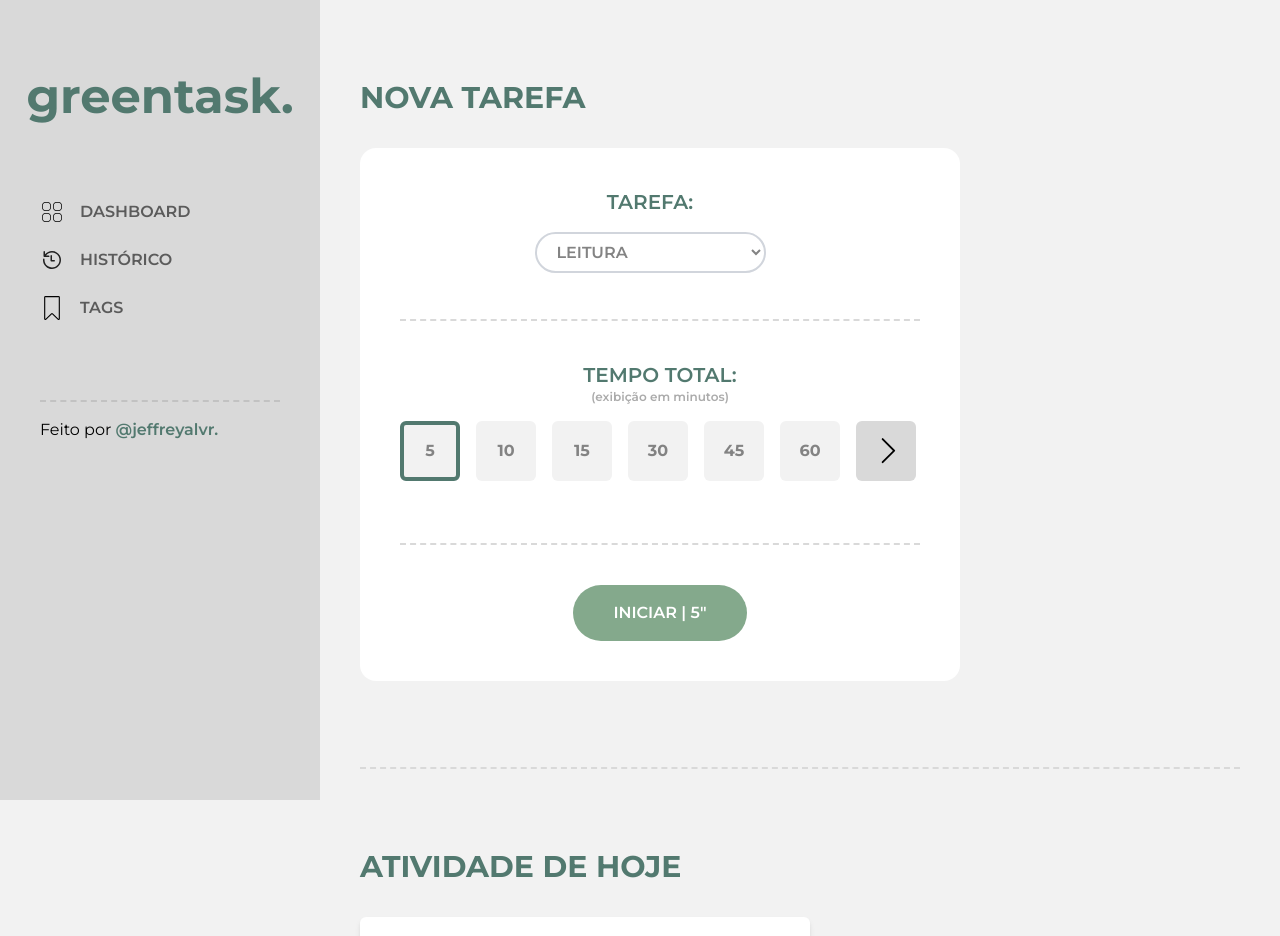
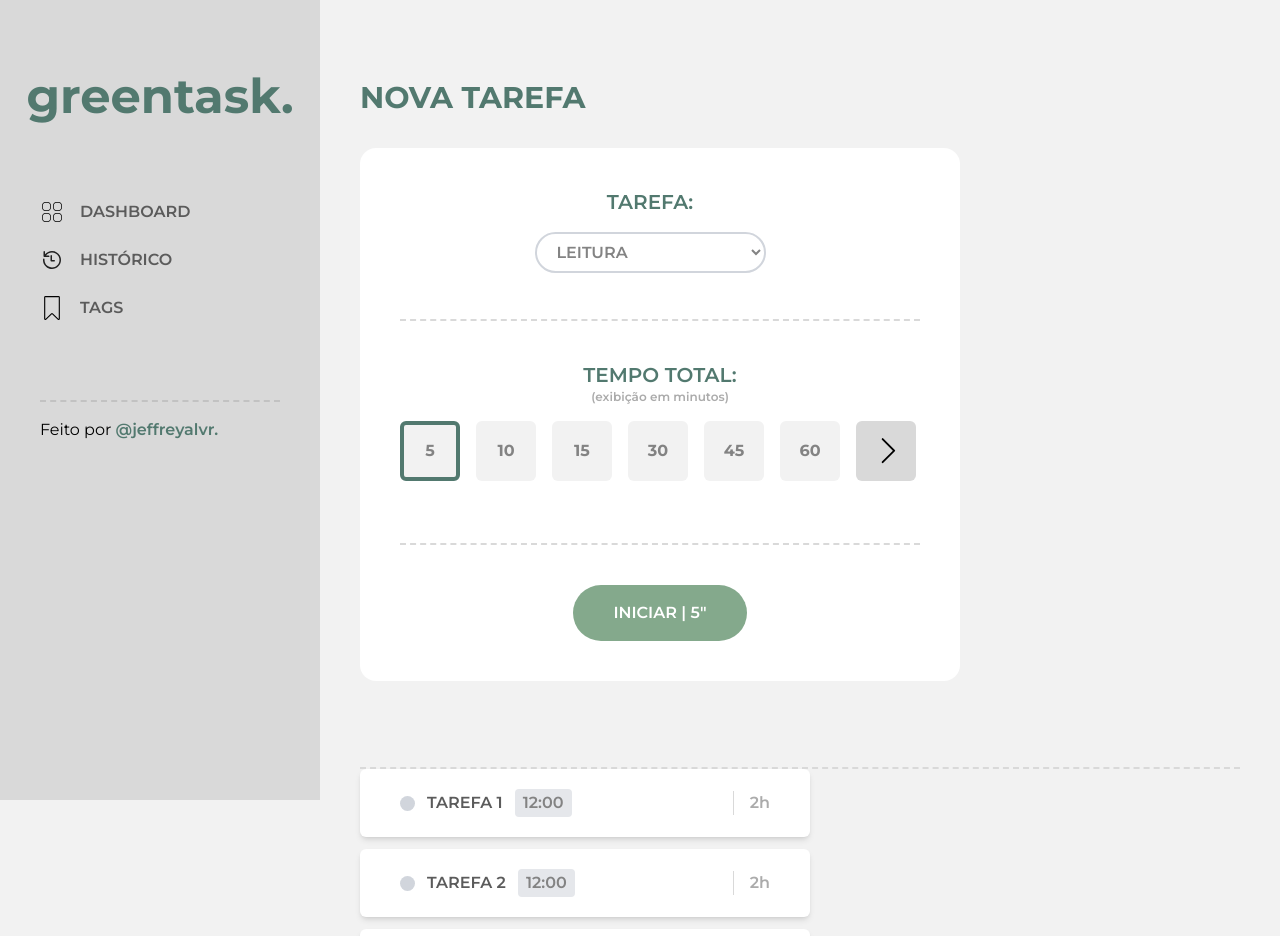
Before and after one commit to jeffreyalvr/greentask, a React (Vite) app: page / in a window 1280 px wide. Shown: the top 936 px of the page. Built offline with nearby package versions, Linux system fonts and the light colour scheme.

Commit message:
Reorganiza Activity

```diff
--- a/src/components/Activity/index.jsx
+++ b/src/components/Activity/index.jsx
@@ -1,9 +1,7 @@
-import Section from "../Section";
 import ActivityItem from "../ActivityItem";
 
 const Activity = () => {
   return (
-    <Section title="Atividade de hoje">
     <div className="flex gap-3 flex-wrap w-full">
       <ActivityItem task="Tarefa 1" startedAt="12:00" totalTime={2} />
       <ActivityItem task="Tarefa 2" startedAt="12:00" totalTime={2} />
@@ -13,7 +11,6 @@ const Activity = () => {
       <ActivityItem task="Tarefa 6" startedAt="12:00" totalTime={2} />
       <ActivityItem task="Tarefa 7" startedAt="12:00" totalTime={2} />
     </div>
-    </Section>
   );
 };
 
```
Lines whose indentation alone changed are shown as unchanged.
